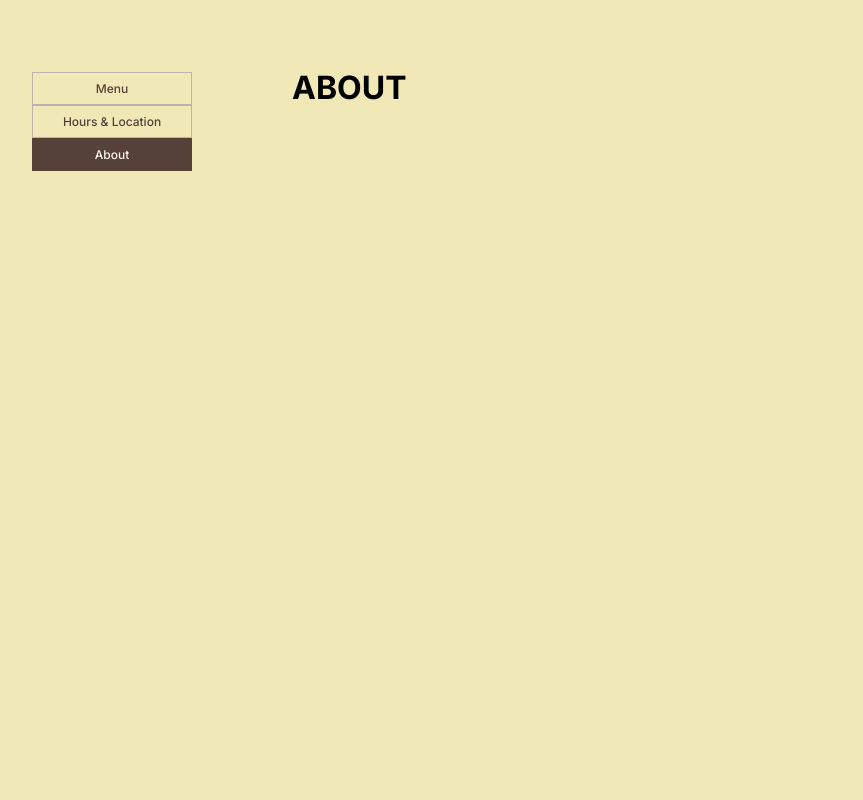
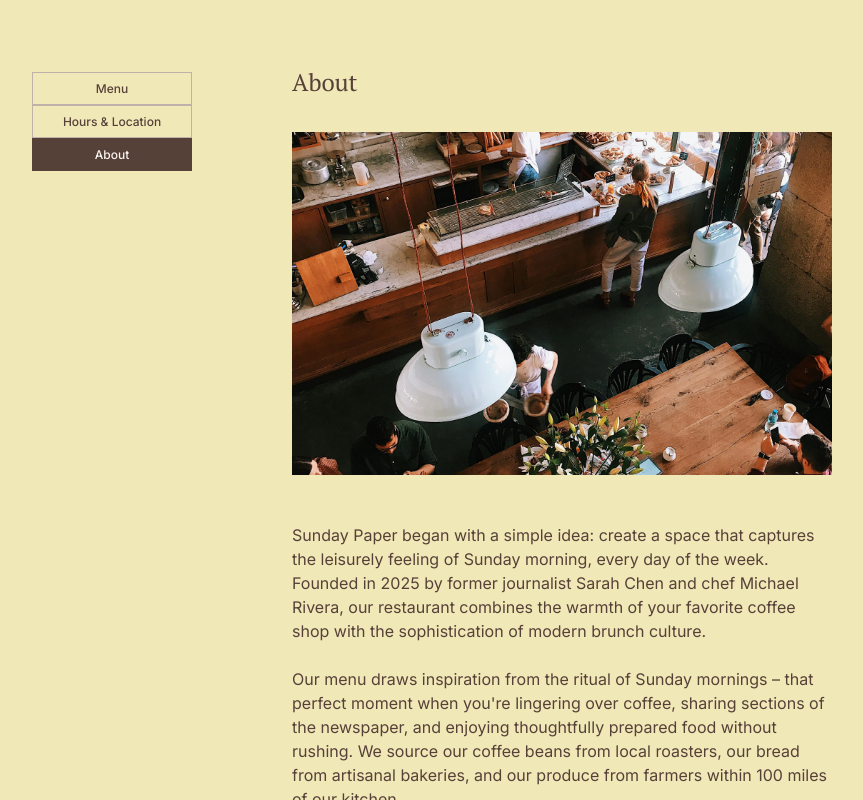
Before and after one commit to yayuniverse/restaurant-SPA, a website built with webpack: page src/template.html in a window 1280 px wide. Both pictures are taken after a click on the button "About". Shown: the top 800 px of the page, without its empty margins (208-1071 px from the left). Built offline with nearby package versions, Linux system fonts and the light colour scheme.

Commit message:
add about section with styled header, image, and description; update webpack config for image assets

```diff
--- a/src/about.js
+++ b/src/about.js
@@ -1,7 +1,22 @@
+import { addClass, createElement } from "./index";
+import image from "./aboutsunday.webp";
+
 function renderAbout() {
-    const headerText = document.createElement('h1')
-    headerText.textContent = 'ABOUT'
-    return [headerText]
+  const headerText = document.createElement("h1");
+  addClass(headerText, "about-header");
+  headerText.textContent = "About";
+
+  const aboutImage = createElement("img");
+  addClass(aboutImage, "about-image");
+  aboutImage.src = image;
+
+  const aboutBody = createElement("p");
+  addClass(aboutBody, "about-body");
+  aboutBody.innerHTML = `Sunday Paper began with a simple idea: create a space that captures the leisurely feeling of Sunday morning, every day of the week. Founded in 2025 by former journalist Sarah Chen and chef Michael Rivera, our restaurant combines the warmth of your favorite coffee shop with the sophistication of modern brunch culture.
+    <br><br>Our menu draws inspiration from the ritual of Sunday mornings – that perfect moment when you're lingering over coffee, sharing sections of the newspaper, and enjoying thoughtfully prepared food without rushing. We source our coffee beans from local roasters, our bread from artisanal bakeries, and our produce from farmers within 100 miles of our kitchen.
+    <br><br>Located in the heart of the Arts District, Sunday Paper has become a gathering place for artists, writers, professionals, and food lovers alike. Whether you're starting your day with our house-made pastries, meeting colleagues for lunch, or spending a relaxed afternoon at our coffee bar, we strive to create an experience that makes every day feel like Sunday.`;
+
+  return [headerText, headerText, aboutImage, aboutBody];
 }
 
-export const aboutContent = renderAbout()
+export const aboutContent = renderAbout();
--- a/src/css/about.css
+++ b/src/css/about.css
@@ -0,0 +1,17 @@
+.about-header {
+  font-family: "PT Serif", serif;
+  font-size: 24px;
+  font-weight: 500;
+  color: #564138;
+}
+
+.about-body {
+  margin-top: 48px;
+  color: #564138;
+}
+
+.about-image {
+  margin-top: 32px;
+  width: 100%;
+  /* height: 400px; */
+}
--- a/src/css/hours-location.css
+++ b/src/css/hours-location.css
@@ -3,7 +3,6 @@
   font-family: "PT Serif", serif;
   font-size: 24px;
   font-weight: 500;
-  /* letter-spacing: -1px; */
   color: #564138;
 }
 
--- a/webpack.config.js
+++ b/webpack.config.js
@@ -29,6 +29,10 @@ module.exports = {
           filename: "fonts/[hash][ext]", // puts fonts in dist/fonts/
         },
       },
+      {
+        test: /\.(png|svg|jpg|jpeg|gif|webp)$/i,
+        type: "asset/resource",
+      },
     ],
   },
 };
```
Also changed, not shown: src/aboutsunday.webp (added).
